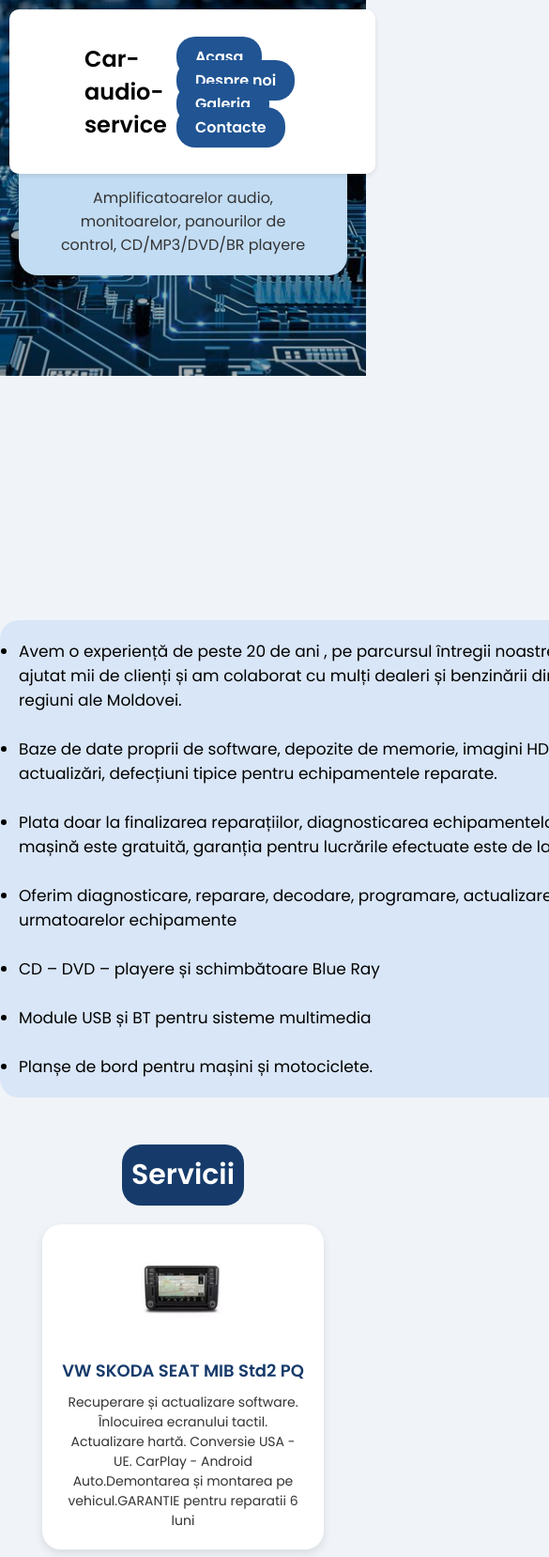
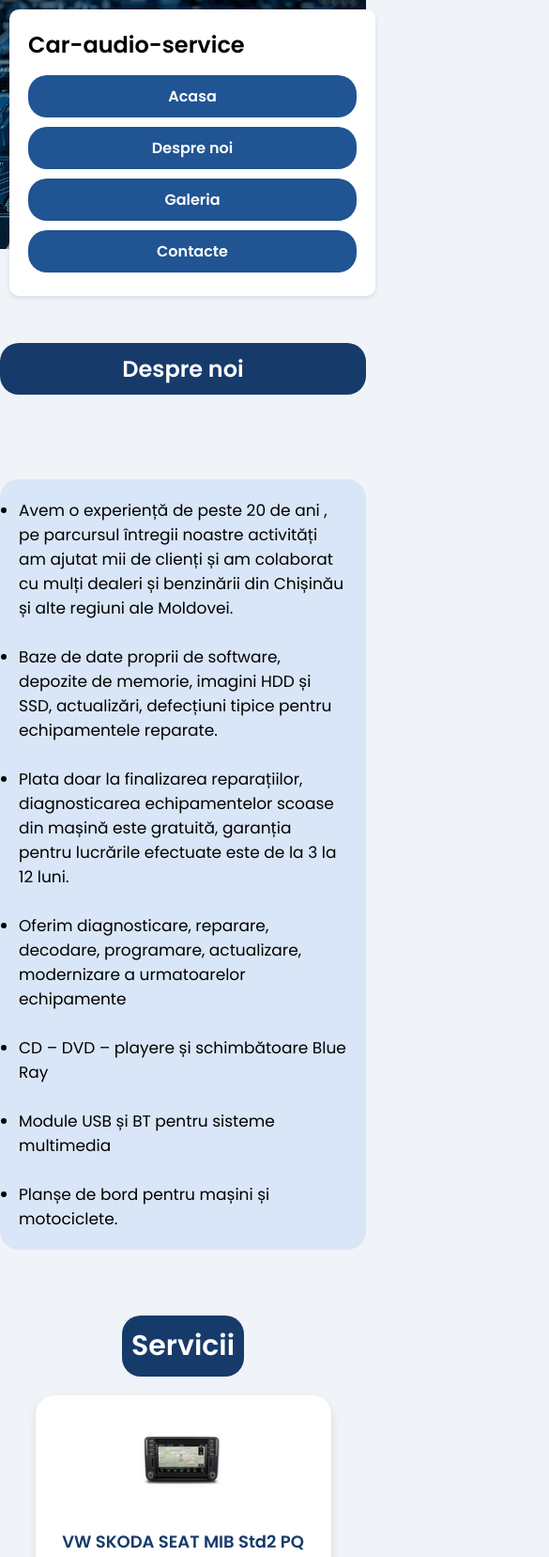
Before and after one commit to shenn3ru/Car-audio-service, a plain HTML site: page index.html in a window 390 px wide. Shown: the top 1657 px of the page at 94% size, 585 px wide, since content can reach past the window. Drawn offline with Linux system fonts and the light colour scheme.

Commit message:
Fixed issue #19

```diff
--- a/style.css
+++ b/style.css
@@ -274,3 +274,78 @@ ul {
 .social-links img:hover {
     transform: scale(1.2);
 }
+
+@media (max-width: 768px) {
+    header {
+        flex-direction: column;
+        align-items: flex-start;
+        padding: 20px;
+    }
+
+    .navigation {
+        display: flex;
+        flex-direction: column;
+        width: 100%;
+        margin-top: 10px;
+    }
+
+    .navigation a {
+        margin: 5px 0;
+        width: 100%;
+        text-align: center;
+    }
+
+    .hero {
+        height: auto;
+        padding: 40px 20px;
+    }
+
+    .content {
+        padding: 20px;
+        width: 100%;
+    }
+
+    .text {
+        width: 100%;
+        padding: 20px;
+        margin: 20px 0;
+    }
+
+    .dn {
+        margin-left: 0;
+        font-size: 24px;
+        display: block;
+        text-align: center;
+        margin-bottom: 20px;
+    }
+
+    .servicii-container {
+        flex-direction: column;
+        align-items: center;
+    }
+
+    .serviciu {
+        width: 90%;
+    }
+
+    .galerie {
+        flex-direction: column;
+        align-items: center;
+    }
+
+    .image {
+        width: 90%;
+        height: auto;
+    }
+
+    .contact-container {
+        flex-direction: column;
+        gap: 30px;
+    }
+
+    .social-links img {
+        width: 30px;
+        height: 30px;
+        margin: 5px;
+    }
+}
```
